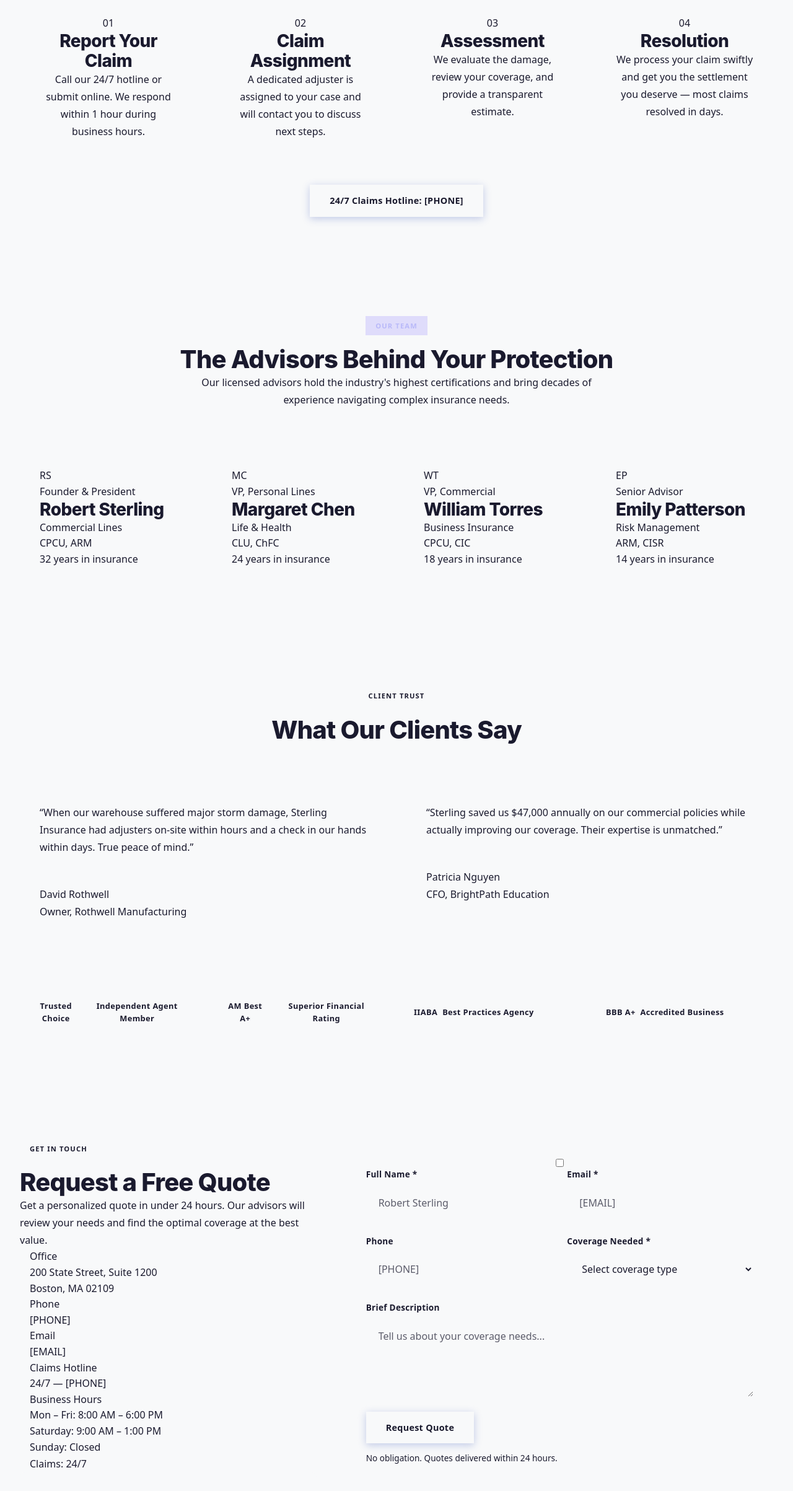
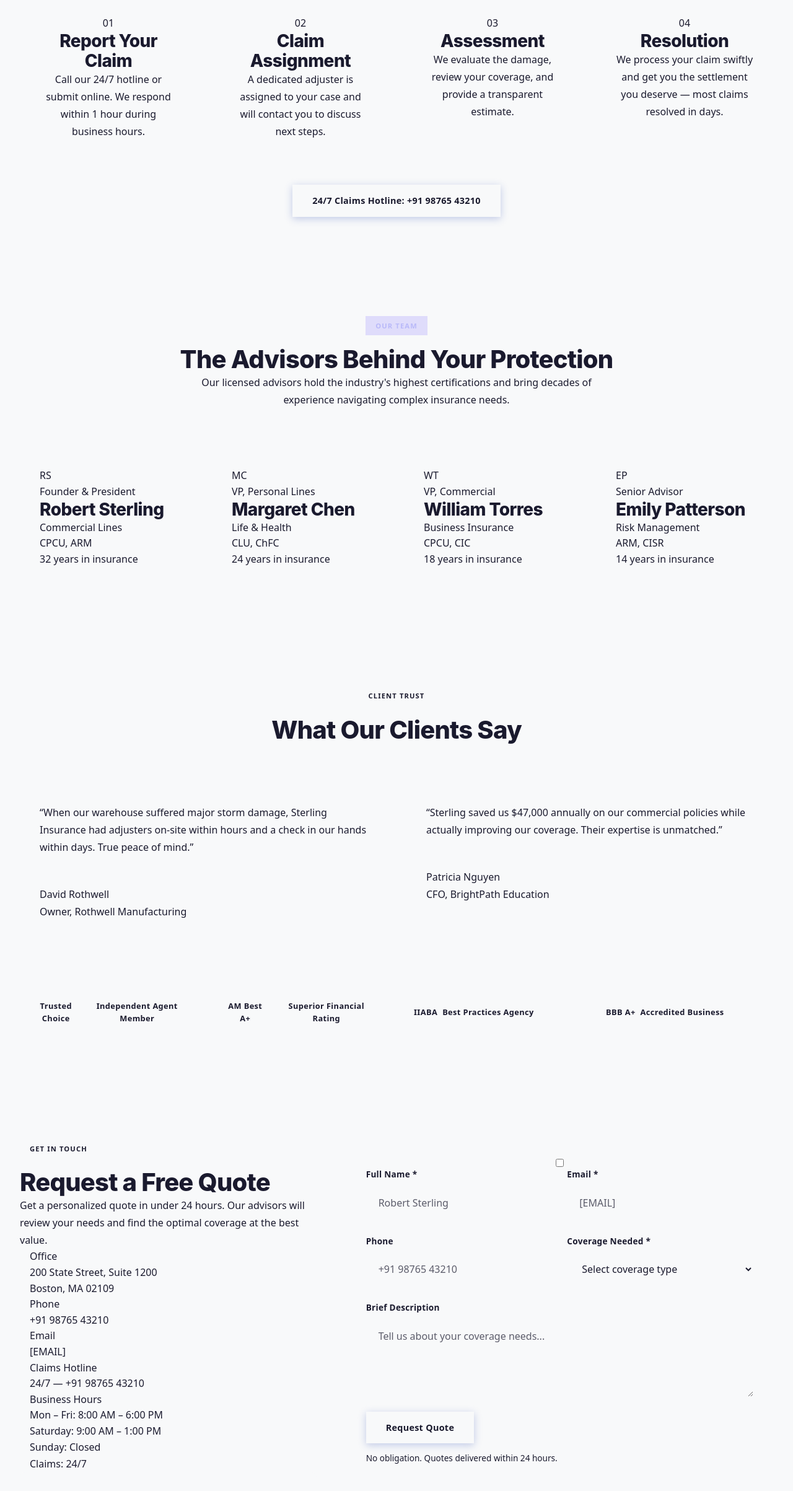
Before and after one commit to Adeshpreet-Singh/insurance-agency, a Next.js app: page / in a window 1280 px wide. Shown: the part 2276-4682 px from the top of the page at 62% size. Built offline with nearby package versions, Linux system fonts and the light colour scheme.

Commit message:
fix: replace placeholder text [PHONE] [EMAIL] [ADDRESS]

```diff
--- a/app/page.tsx
+++ b/app/page.tsx
@@ -294,8 +294,8 @@ export default function Home() {
  ))}
  </div>
  <div className="text-center mt-10">
- <a href="tel:[PHONE]" className="btn">
- 24/7 Claims Hotline: [PHONE]
+ <a href="tel:+91 98765 43210" className="btn">
+ 24/7 Claims Hotline: +91 98765 43210
  </a>
  </div>
  </div>
@@ -403,7 +403,7 @@ export default function Home() {
  <span></span>
  <div>
  <div>Phone</div>
- <a href="tel:[PHONE]">[PHONE]</a>
+ <a href="tel:+91 98765 43210">+91 98765 43210</a>
  </div>
  </div>
  <div className="flex items-start gap-4">
@@ -417,7 +417,7 @@ export default function Home() {
  <span></span>
  <div>
  <div>Claims Hotline</div>
- <a href="tel:[PHONE]">24/7 — [PHONE]</a>
+ <a href="tel:+91 98765 43210">24/7 — +91 98765 43210</a>
  </div>
  </div>
  <div className="flex items-start gap-4">
@@ -467,7 +467,7 @@ export default function Home() {
  <div className="grid grid-cols-1 gap-6 md:grid-cols-2 gap-5">
  <div>
  <label htmlFor="phone">Phone</label>
- <input id="phone" name="phone" type="tel" placeholder="[PHONE]" />
+ <input id="phone" name="phone" type="tel" placeholder="+91 98765 43210" />
  </div>
  <div>
  <label htmlFor="coverage">Coverage Needed *</label>
@@ -498,7 +498,7 @@ export default function Home() {
  )}
  {formStatus === 'error' && (
  <p>
- Something went wrong. Please call us at [PHONE].
+ Something went wrong. Please call us at +91 98765 43210.
  </p>
  )}
  <p>
@@ -523,8 +523,8 @@ export default function Home() {
  <button onClick={() => scrollToSection('contact')} className="btn">
  Get Free Quote
  </button>
- <a href="tel:[PHONE]" className="btn-outline">
- Call [PHONE]
+ <a href="tel:+91 98765 43210" className="btn-outline">
+ Call +91 98765 43210
  </a>
  </div>
  </div>
@@ -562,7 +562,7 @@ export default function Home() {
  <div>
  <h4>Connect</h4>
  <div>
- <a href="tel:[PHONE]"> [PHONE]</a>
+ <a href="tel:+91 98765 43210"> +91 98765 43210</a>
  <a href="mailto:[EMAIL]"> [EMAIL]</a>
  <span> [ADDRESS]</span>
  </div>
```
Also changed, not shown: 1 other file (tests, documents, lock files or other folders).
